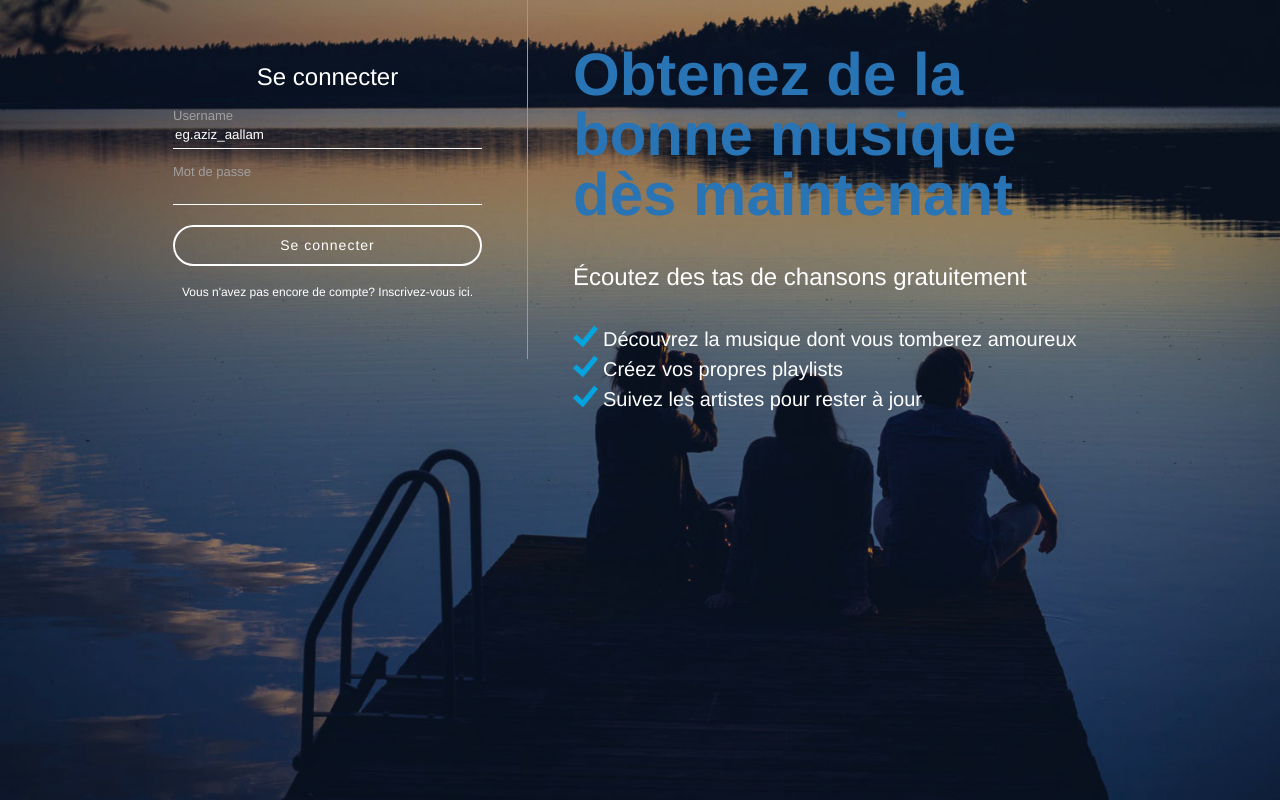
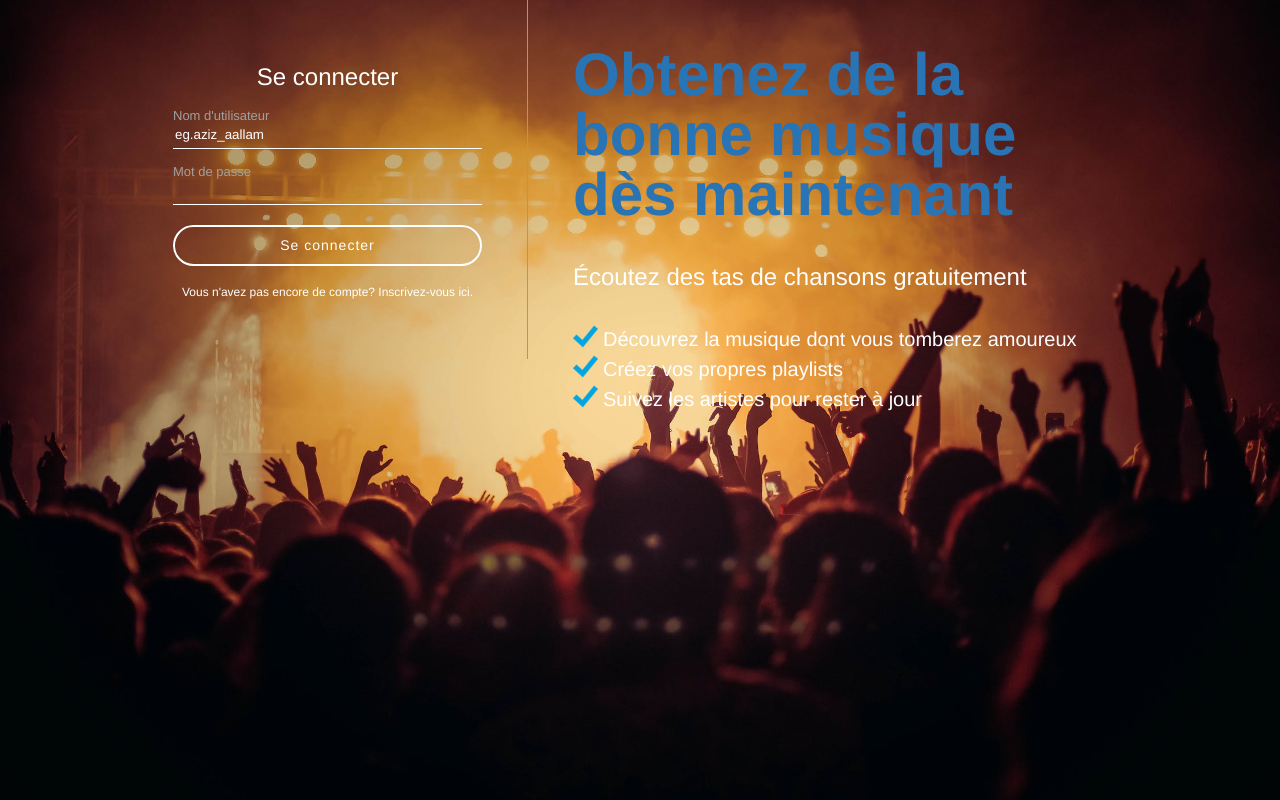
Before and after one commit to Risoblue/Sonorwaves_1.0, a PHP site: page /register.php in a window 1280 px wide. Run offline with PHP 8.4, Linux system fonts and the light colour scheme; some libraries are stand-ins or nearby versions.

Commit message:
Dernieres touches

```diff
--- a/assets/css/register.css
+++ b/assets/css/register.css
@@ -7,7 +7,7 @@ body {
 
 #background {
 	background-color: #000;
-    background-image: url(../images/bg.jpg);
+    background-image: url(../images/c.jpeg);
     background-position: center;
     background-size: cover;
     display: table;
--- a/includes/handlers/ajax/createPlaylist.php
+++ b/includes/handlers/ajax/createPlaylist.php
@@ -9,7 +9,7 @@ if(isset($_POST['name']) && isset($_POST['username'])) {
 	$query = mysqli_query($con, "INSERT INTO playlists (name ,owner ,dateCreated ) VALUES ('$name', '$username', '$date')");
 }
 else {
-	echo "Name or username parameters not passed into file";
+	echo "Le nom ou le nom d'utilisateur ne sont pas passe dans le fichier";
 }
 
 ?>
--- a/includes/handlers/ajax/deletePlaylist.php
+++ b/includes/handlers/ajax/deletePlaylist.php
@@ -8,7 +8,7 @@ if(isset($_POST['playlistId'])) {
 	$songsQuery = mysqli_query($con, "DELETE FROM playlistSongs WHERE playlistId='$playlistId'");
 }
 else {
-	echo "PlaylistId was not passed into deletePlaylist.php";
+	echo "PlaylistId n'est pas passe dans deletePlaylist.php";
 }
 
 
--- a/includes/includedFiles.php
+++ b/includes/includedFiles.php
@@ -12,7 +12,7 @@ if(isset($_SERVER['HTTP_X_REQUESTED_WITH'])) {
 		$userLoggedIn = new User($con, $_GET['userLoggedIn']);
 	}
 	else {
-		echo "Username variable was not passed into page. Check the openPage JS function";
+		echo "Le nom d'utilisateur n'est pas passe dans la page. Verifier la fonction openPage en JS";
 		exit();
 	}
 }
--- a/register.php
+++ b/register.php
@@ -59,7 +59,7 @@
 				<h2>Se connecter</h2>
 				<p>
 				<?php echo $account->getError(Constants::$loginFailed); ?>
-					<label for="loginUsername">Username</label>
+					<label for="loginUsername">Nom d'utilisateur</label>
 					<input id="loginUsername" name="loginUsername" type="text" placeholder="eg.aziz_aallam"  value="<?php getInputValue('loginUsername') ?>" required>
 				</p>
 				<?php echo $account->getError(Constants::$loginFailed); ?>
@@ -81,7 +81,7 @@
 				<h2>S'inscrire gratuitement</h2>
 				<p>
 					<?php echo $account->getError(Constants::$usernameCharacters); ?>
-					<label for="username">Username</label>
+					<label for="username">Nom d'utilisateur</label>
 					<input id="username" name="username" type="text" placeholder="eg.aziz_aallam" value="<?php getInputValue('username') ?>" required>
 				</p>
 
@@ -113,7 +113,7 @@
 					<?php echo $account->getError(Constants::$passwordsDoNoMatch); ?>
 					<?php echo $account->getError(Constants::$passwordNotAlphanumeric); ?>
 					<?php echo $account->getError(Constants::$passwordCharacters); ?>
-					<label for="password">Password</label>
+					<label for="password">Mot de Passe</label>
 					<input id="password" name="password" type="password" required>
 				</p>
 
```
Also changed, not shown: assets/images/bg.jpg (deleted), assets/images/c.jpeg (added), 5 other files.
